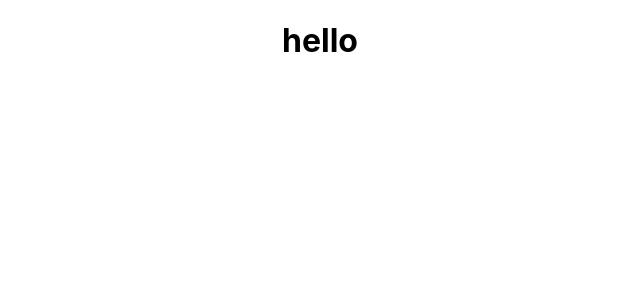
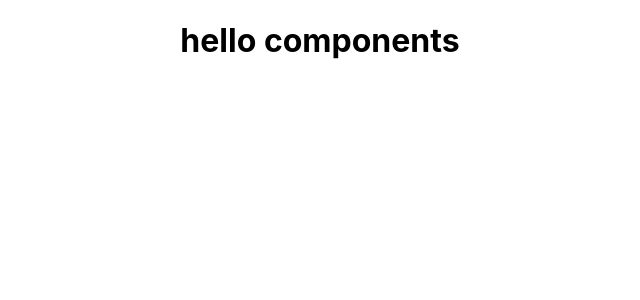
Before and after one commit to trangphamptit/oto-website, a React (Create React App) app: page / in a window 1280 px wide. Shown: the top 300 px of the page, without its empty margins (320-960 px from the left). Built offline with nearby package versions, Linux system fonts and the light colour scheme.

Commit message:
create components branch

```diff
--- a/src/App.js
+++ b/src/App.js
@@ -5,7 +5,7 @@ import "./App.css";
 function App() {
   return (
     <div className="App">
-      <h1> hello</h1>
+      <h1> hello components</h1>
     </div>
   );
 }
```
